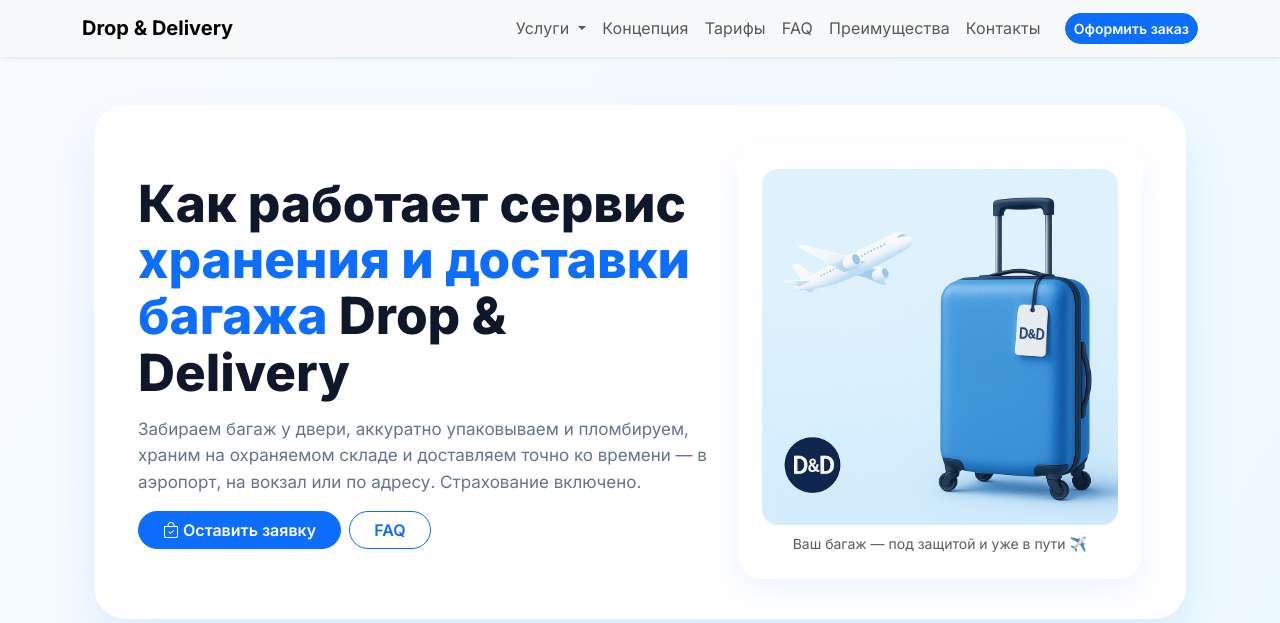
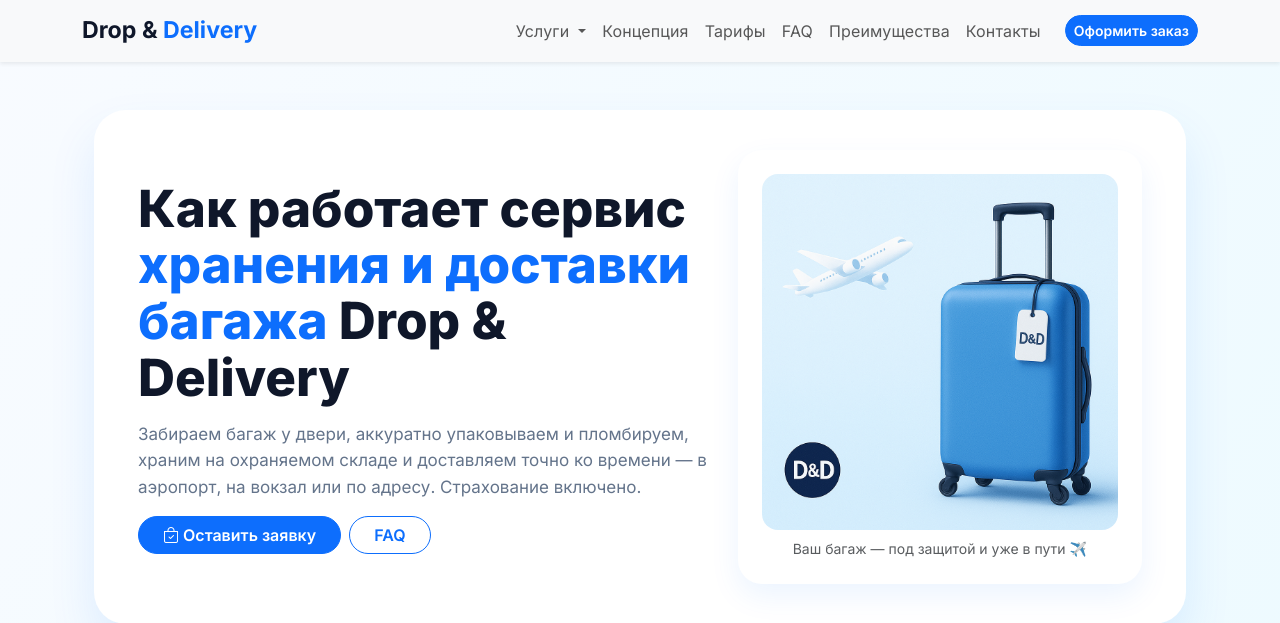
Before and after one commit to IsaevIvann/dd-project, a Django app: page /concept/ in a window 1280 px wide. Shown: the top 623 px of the page. Run offline with Django 5.2, Linux system fonts and the light colour scheme.

Commit message:
+ new navbar

```diff
--- a/src/core/templates/core/base.html
+++ b/src/core/templates/core/base.html
@@ -136,7 +136,10 @@
 <!-- NAVBAR -->
 <nav class="navbar navbar-expand-lg navbar-light bg-light shadow-sm mb-4">
   <div class="container">
-    <a class="navbar-brand fw-bold" href="{% url 'index' %}">Drop & Delivery</a>
+<a class="navbar-brand fw-bold" href="/" style="font-size:1.45rem;">
+  <span style="color:#0f172a;">Drop &amp;</span>
+  <span style="color:#0d6efd;">Delivery</span>
+</a>
 
     <button class="navbar-toggler" type="button" data-bs-toggle="collapse"
             data-bs-target="#navbarNav" aria-controls="navbarNav"
```
